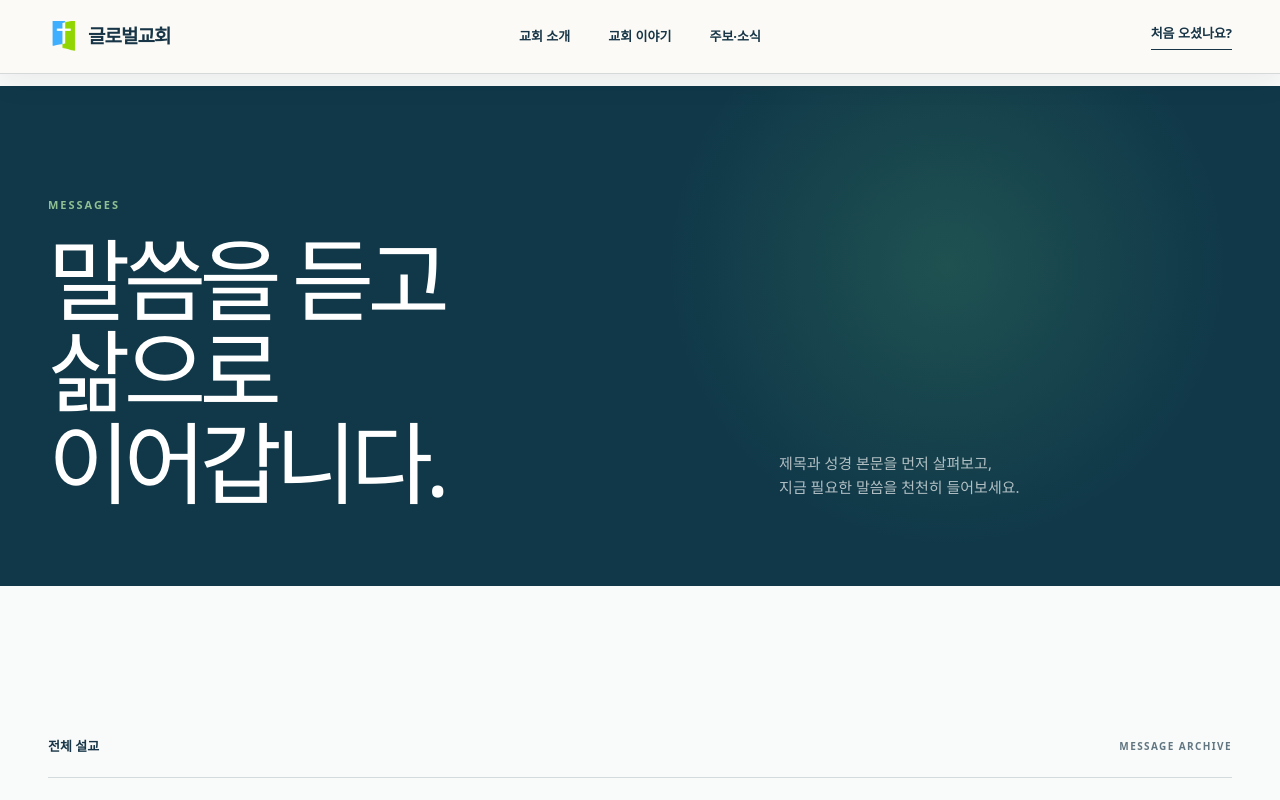
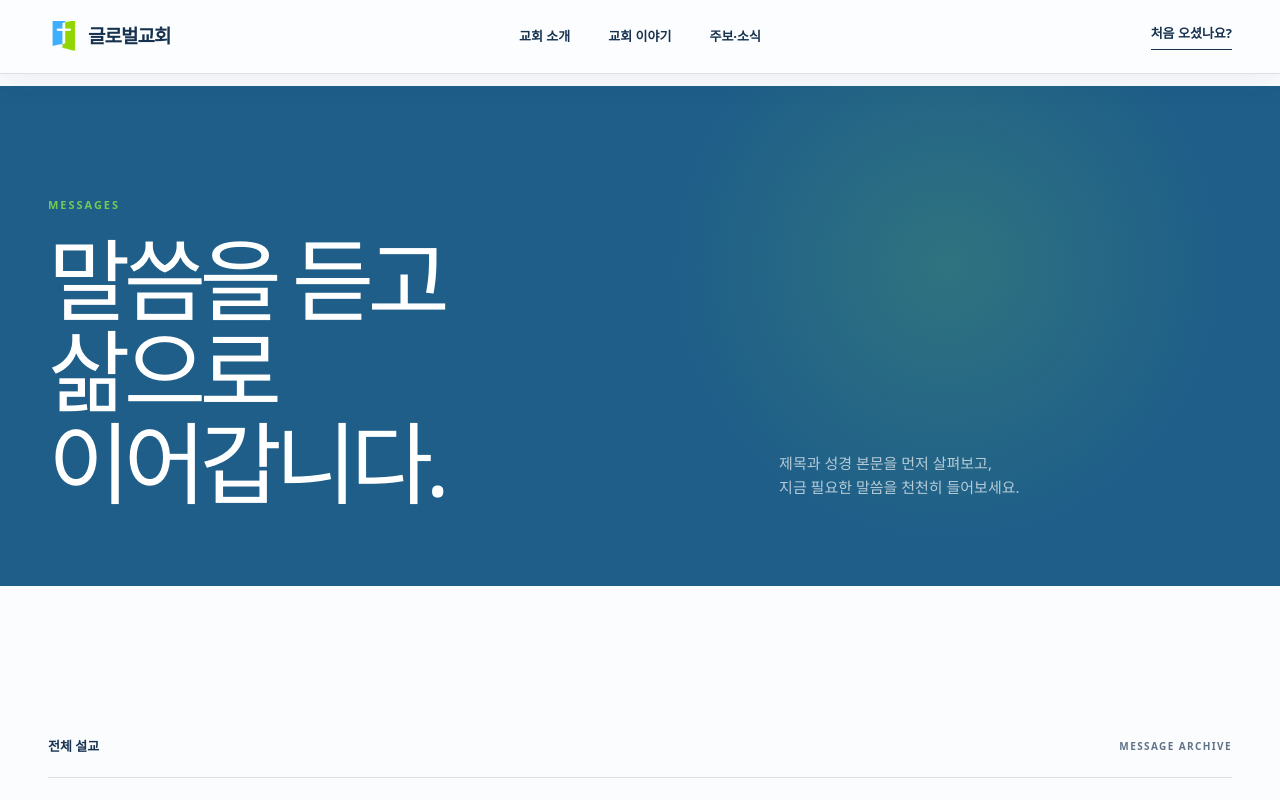
Before and after one commit to haZuny/global-church-page, a Next.js app: page /sermons in a window 1280 px wide. Shown: the top 800 px of the page. Built offline with nearby package versions, Linux system fonts and the light colour scheme; no server answers.

Commit message:
feat: 밝은 블루 중심으로 브랜드 팔레트를 조정
공개 페이지의 기본 배경을 밝은 청회색으로 전환하고 로고 파랑을 주요 행동 색으로 사용한다.

초록은 보조 강조색으로 제한해 밝고 현대적인 인상을 유지한다.

```diff
--- a/app/globals.scss
+++ b/app/globals.scss
@@ -1,5 +1,5 @@
-:root { --ink:#173546; --forest:#15576b; --forest-light:#317d8d; --sage:#8fbf92; --cream:#edf4f2; --paper:#f9fbfa; --sand:#d8e7e1; --white:#fff; --line:rgba(23,53,70,.16); --muted:#627681; --shell:min(1240px,calc(100vw - 48px)); --media-preview-ratio:16 / 10; --media-card-ratio:4 / 3; --media-portrait-ratio:4 / 5; --media-document-ratio:4 / 5; --media-detail-ratio:4 / 3; --serif:"Iowan Old Style","AppleMyungjo","Noto Serif KR",Georgia,serif; --sans:Pretendard,"Apple SD Gothic Neo","Noto Sans KR",system-ui,sans-serif; }
+:root { --ink:#16324f; --forest:#237fb8; --forest-light:#2d98c9; --sage:#72c95a; --cream:#edf6fa; --paper:#fbfcfe; --sand:#dbeaf1; --white:#fff; --line:rgba(22,50,79,.14); --muted:#607387; --shell:min(1240px,calc(100vw - 48px)); --media-preview-ratio:16 / 10; --media-card-ratio:4 / 3; --media-portrait-ratio:4 / 5; --media-document-ratio:4 / 5; --media-detail-ratio:4 / 3; --serif:"Iowan Old Style","AppleMyungjo","Noto Serif KR",Georgia,serif; --sans:Pretendard,"Apple SD Gothic Neo","Noto Sans KR",system-ui,sans-serif; }
 * { box-sizing:border-box; } html { scroll-behavior:smooth; } body { margin:0; overflow-x:clip; background:var(--paper); color:var(--ink); font-family:var(--sans); line-height:1.65; word-break:keep-all; } a { color:inherit; text-decoration:none; } button,input,select,textarea { font:inherit; } img { display:block; max-width:100%; } h1,h2,h3,p { margin:0; }
 :where(a,button,input,select,textarea):focus-visible { outline:3px solid #3ca9d7; outline-offset:4px; } [id] { scroll-margin-top:96px; }
 .page-shell { width:var(--shell); margin-inline:auto; }.skip-link { position:fixed; z-index:200; top:12px; left:12px; transform:translateY(-180%); padding:10px 16px; background:var(--white); color:var(--ink); border-radius:4px; }.skip-link:focus { transform:translateY(0); outline:3px solid #3ca9d7; }.sr-only { position:absolute; width:1px; height:1px; padding:0; margin:-1px; overflow:hidden; clip:rect(0,0,0,0); white-space:nowrap; border:0; }
-.eyebrow { color:var(--forest-light); font-size:.72rem; font-weight:700; letter-spacing:.16em; }.section-title { margin-top:16px; font-family:var(--serif); font-size:clamp(2.35rem,5vw,4.5rem); font-weight:400; letter-spacing:-.06em; line-height:1.15; }.button { display:inline-flex; align-items:center; justify-content:center; min-height:52px; padding:0 24px; border:1px solid transparent; border-radius:999px; background:var(--forest); color:var(--white); font-weight:700; transition:transform .18s ease,background-color .18s ease; }.button:hover { transform:translateY(-2px); background:#0f455a; }.button--light { background:var(--cream); color:var(--forest); }.page-intro { padding:164px 0 88px; background:var(--cream); }.page-intro p:last-child { max-width:650px; margin-top:24px; color:var(--muted); }.content-section { padding:88px 0 120px; }.placeholder { padding:36px; border:1px solid var(--line); border-radius:18px; background:var(--white); } @media (min-width:800px) { :root { --shell:min(1240px,calc(100vw - 96px)); } }
+.eyebrow { color:var(--forest-light); font-size:.72rem; font-weight:700; letter-spacing:.16em; }.section-title { margin-top:16px; font-family:var(--serif); font-size:clamp(2.35rem,5vw,4.5rem); font-weight:400; letter-spacing:-.06em; line-height:1.15; }.button { display:inline-flex; align-items:center; justify-content:center; min-height:52px; padding:0 24px; border:1px solid transparent; border-radius:999px; background:var(--forest); color:var(--white); font-weight:700; transition:transform .18s ease,background-color .18s ease; }.button:hover { transform:translateY(-2px); background:#176b9e; }.button--light { background:var(--cream); color:var(--forest); }.page-intro { padding:164px 0 88px; background:var(--cream); }.page-intro p:last-child { max-width:650px; margin-top:24px; color:var(--muted); }.content-section { padding:88px 0 120px; }.placeholder { padding:36px; border:1px solid var(--line); border-radius:18px; background:var(--white); } @media (min-width:800px) { :root { --shell:min(1240px,calc(100vw - 96px)); } }
--- a/components/site-chrome/site-chrome.module.scss
+++ b/components/site-chrome/site-chrome.module.scss
@@ -9,7 +9,7 @@
 .home :global(.home-page > .hero) { order:1; }
 .home :global(.home-page > .home-updates--stories) { order:2; }
 .home :global(.home-page > .worship) { order:3; }
-.home :global(.home-page > .home-updates--news) { order:4; background:#dfece8; }
+.home :global(.home-page > .home-updates--news) { order:4; background:#eaf4f8; }
 .home :global(.home-page > .location) { order:5; }
 .home :global(.hero) { position:relative; min-height:var(--home-panel-height); height:var(--home-panel-height); max-height:none; overflow:hidden; background:var(--forest); color:var(--white); }
 .home :global(.home-updates) { display:flex; align-items:center; }
@@ -41,7 +41,7 @@
 }
 .home :global(.hero__image), .home :global(.hero__veil) { position:absolute; inset:0; width:100%; height:100%; }
 .home :global(.hero__image) { object-fit:cover; object-position:center 38%; animation:hero-arrive 1.4s cubic-bezier(.22,1,.36,1) both; }
-.home :global(.hero__veil) { background:linear-gradient(90deg,rgba(10,46,62,.88) 0%,rgba(10,46,62,.58) 34%,rgba(10,46,62,.05) 68%),linear-gradient(0deg,rgba(8,36,51,.46) 0%,transparent 36%); }
+.home :global(.hero__veil) { background:linear-gradient(90deg,rgba(12,43,70,.80) 0%,rgba(12,43,70,.48) 34%,rgba(12,43,70,.03) 68%),linear-gradient(0deg,rgba(9,33,55,.40) 0%,transparent 36%); }
 .home :global(.hero__content) { position:relative; z-index:2; display:flex; flex-direction:column; justify-content:center; height:100%; padding-bottom:50px; }
 .home :global(.hero__eyebrow) { color:rgba(255,255,255,.72); opacity:1; }
 .home :global(.hero h1) { max-width:760px; font-family:var(--serif); font-size:clamp(58px,6.1vw,94px); font-weight:400; letter-spacing:-.07em; line-height:1.06; text-wrap:balance; opacity:1; animation:none; }
@@ -96,14 +96,14 @@
 .stories :global(.archive-filter-empty), .news :global(.archive-filter-empty) { text-align:center; }
 .stories :global(.archive-filter-reset), .news :global(.archive-filter-reset) { display:inline-flex; gap:10px; margin-top:22px; padding-bottom:4px; border-bottom:1px solid var(--ink); color:var(--ink); font-size:14px; font-weight:700; }
 
-.about :global(.archive-bridge), .stories :global(.archive-bridge), .news :global(.archive-bridge) { padding-block:68px; background:#e5efec; }
+.about :global(.archive-bridge), .stories :global(.archive-bridge), .news :global(.archive-bridge) { padding-block:68px; background:#edf6fa; }
 .about :global(.archive-bridge .page-shell), .stories :global(.archive-bridge .page-shell), .news :global(.archive-bridge .page-shell) { display:flex; align-items:center; justify-content:space-between; }
 .about :global(.archive-bridge p), .stories :global(.archive-bridge p), .news :global(.archive-bridge p) { color:var(--muted); font-size:14px; }
 .about :global(.archive-bridge a), .stories :global(.archive-bridge a), .news :global(.archive-bridge a) { font-family:var(--serif); font-size:28px; font-weight:600; letter-spacing:-.04em; }
 .about :global(.archive-bridge a span), .stories :global(.archive-bridge a span), .news :global(.archive-bridge a span) { margin-left:18px; }
 
 .stories :global(.detail-hero), .sermons :global(.detail-hero) { background:var(--cream); }
-.news :global(.detail-hero--bulletin) { background:#e5efec; }
+.news :global(.detail-hero--bulletin) { background:#edf6fa; }
 .stories :global(.detail-hero__inner), .news :global(.detail-hero__inner), .sermons :global(.detail-hero__inner) { max-width:1040px; padding-block:72px 86px; }
 .stories :global(.detail-back), .news :global(.detail-back), .sermons :global(.detail-back) { display:inline-flex; align-items:center; gap:10px; margin-bottom:74px; color:var(--muted); font-size:13px; font-weight:700; }
 .stories :global(.detail-back:hover), .news :global(.detail-back:hover), .sermons :global(.detail-back:hover) { color:var(--ink); }
@@ -145,7 +145,7 @@
 .news :global(.resource-downloads a), .news :global(.resource-images div > a) { display:inline-flex; flex:none; gap:10px; padding-bottom:3px; border-bottom:1px solid var(--ink); color:var(--ink); font-size:13px; font-weight:700; }
 .news :global(.resource-images) { display:grid; grid-template-columns:repeat(2,minmax(0,1fr)); gap:28px; margin-top:42px; }
 .news :global(.resource-images article) { overflow:hidden; border:1px solid var(--line); background:var(--cream); }
-.news :global(.resource-images__preview) { position:relative; display:block; overflow:hidden; aspect-ratio:var(--media-card-ratio); background:#e5efec; }
+.news :global(.resource-images__preview) { position:relative; display:block; overflow:hidden; aspect-ratio:var(--media-card-ratio); background:#edf6fa; }
 .news :global(.resource-images__preview img) { width:100%; height:100%; object-fit:cover; transition:transform .3s ease; }
 .news :global(.resource-images__preview:hover img) { transform:scale(1.03); }
 .news :global(.resource-images__preview span) { position:absolute; right:14px; bottom:12px; padding:7px 9px; background:rgba(25,33,29,.78); color:var(--white); font-size:11px; font-weight:700; }
@@ -153,10 +153,10 @@
 .news :global(.resource-images div > a) { margin-top:18px; }
 
 .stories :global(.archive-hero), .news :global(.archive-hero), .sermons :global(.archive-hero), .worship :global(.archive-hero) { display:flex; min-height:500px; color:var(--white); }
-.stories :global(.archive-hero--stories) { background:radial-gradient(circle at 83% 14%,rgba(100,197,118,.2),transparent 27%),var(--forest); }
-.news :global(.archive-hero--news) { background:linear-gradient(125deg,transparent 53%,rgba(255,255,255,.07) 53% 54%,transparent 54%),#16475a; }
-.sermons :global(.archive-hero--sermons) { background:radial-gradient(circle at 74% 36%,rgba(100,197,118,.18),transparent 28%),#103849; }
-.worship :global(.archive-hero--worship) { background:linear-gradient(125deg,transparent 53%,rgba(255,255,255,.07) 53% 54%,transparent 54%),#15576b; }
+.stories :global(.archive-hero--stories) { background:radial-gradient(circle at 83% 14%,rgba(114,201,90,.22),transparent 27%),var(--forest); }
+.news :global(.archive-hero--news) { background:linear-gradient(125deg,transparent 53%,rgba(255,255,255,.12) 53% 54%,transparent 54%),#237fb8; }
+.sermons :global(.archive-hero--sermons) { background:radial-gradient(circle at 74% 36%,rgba(114,201,90,.20),transparent 28%),#1e5e89; }
+.worship :global(.archive-hero--worship) { background:linear-gradient(125deg,transparent 53%,rgba(255,255,255,.12) 53% 54%,transparent 54%),#267eaf; }
 .stories :global(.archive-hero__inner), .news :global(.archive-hero__inner), .sermons :global(.archive-hero__inner), .worship :global(.archive-hero__inner) { display:grid; grid-template-columns:1.15fr .85fr; gap:10%; align-items:end; padding-block:94px 78px; }
 .stories :global(.archive-hero .eyebrow), .news :global(.archive-hero .eyebrow), .sermons :global(.archive-hero .eyebrow), .worship :global(.archive-hero .eyebrow) { color:var(--sage); }
 .stories :global(.archive-hero h1), .news :global(.archive-hero h1), .sermons :global(.archive-hero h1), .worship :global(.archive-hero h1) { font-family:var(--serif); font-size:clamp(62px,7vw,96px); font-weight:400; letter-spacing:-.075em; line-height:1.02; }
--- a/components/site-footer/site-footer.module.scss
+++ b/components/site-footer/site-footer.module.scss
@@ -1,6 +1,6 @@
 .footer {
   padding: 68px 0 32px;
-  background: #102d3c;
+  background: #16324f;
   color: var(--white);
 }
 
--- a/components/site-header/site-header.module.scss
+++ b/components/site-header/site-header.module.scss
@@ -1,7 +1,7 @@
 .header { position:fixed; top:0; left:0; z-index:100; display:grid; grid-template-columns:1fr auto 1fr; align-items:center; width:100%; height:86px; padding-inline:48px; border-bottom:1px solid rgba(255,255,255,.24); color:var(--white); transition:background-color 240ms ease,color 240ms ease,height 240ms ease,box-shadow 240ms ease; }
-.solid,.scrolled,.menuOpen { height:74px; background:rgba(251,250,246,.94); box-shadow:0 8px 30px rgba(21,31,26,.07); color:var(--ink); backdrop-filter:blur(14px); }
-.solid { border-bottom-color:var(--line); background:rgba(251,250,246,.96); }.menuOpen { backdrop-filter:none; }
+.solid,.scrolled,.menuOpen { height:74px; background:rgba(251,253,255,.94); box-shadow:0 8px 30px rgba(22,50,79,.07); color:var(--ink); backdrop-filter:blur(14px); }
+.solid { border-bottom-color:var(--line); background:rgba(251,253,255,.96); }.menuOpen { backdrop-filter:none; }
 .brand { display:inline-flex; align-items:center; width:fit-content; font-family:var(--serif); font-size:19px; font-weight:600; letter-spacing:-.05em; }.mark { display:inline-block; flex:none; width:30px; height:32px; margin-right:10px; background:url("../../assets/images/logo1.png") center / 84px no-repeat; }
 .desktopNav { display:flex; gap:38px; font-size:13px; font-weight:600; }.desktopNav a { position:relative; padding-block:10px; }.desktopNav a::after { position:absolute; bottom:4px; left:0; width:100%; height:1px; transform:scaleX(0); transform-origin:right; background:currentColor; content:""; transition:transform 200ms ease; }.desktopNav a:hover::after,.current::after { transform:scaleX(1); transform-origin:left; }
 .cta { justify-self:end; padding-bottom:4px; border-bottom:1px solid currentColor; font-size:13px; font-weight:700; }.menuToggle,.mobileMenu { display:none; }
-@media (max-width:780px) { .header,.scrolled,.menuOpen { grid-template-columns:1fr auto; height:68px; padding-inline:20px; }.desktopNav,.cta { display:none; }.brand { font-size:17px; }.mark { width:27px; height:30px; margin-right:8px; background-size:78px; }.menuToggle { position:absolute; top:14px; right:12px; z-index:103; display:grid; gap:6px; width:40px; height:40px; padding:11px 8px; border:0; border-radius:50%; background:var(--ink); color:var(--white); cursor:pointer; }.header:not(.solid):not(.scrolled):not(.menuOpen) .menuToggle { background:rgba(255,255,255,.14); }.menuToggle span { display:block; width:24px; height:1px; background:currentColor; transition:transform 180ms ease; }.menuToggle[aria-expanded="true"] span:first-child { transform:translateY(3.5px) rotate(45deg); }.menuToggle[aria-expanded="true"] span:last-child { transform:translateY(-3.5px) rotate(-45deg); }.mobileMenu { position:fixed; top:68px; right:0; left:0; z-index:101; display:flex; flex-direction:column; padding:14px 22px 22px; background:rgba(251,250,246,.99); color:var(--ink); box-shadow:0 18px 48px rgba(21,31,26,.16); backdrop-filter:blur(18px); }.mobileMenu[hidden] { display:none; }.mobileMenu nav { display:flex; flex-direction:column; }.mobileMenu nav a { padding:13px 2px; border-bottom:1px solid var(--line); font-size:16px; font-weight:600; letter-spacing:-.03em; line-height:1.3; }.mobileMenu > p { margin-top:18px; color:var(--muted); font-size:11px; line-height:1.6; } }
+@media (max-width:780px) { .header,.scrolled,.menuOpen { grid-template-columns:1fr auto; height:68px; padding-inline:20px; }.desktopNav,.cta { display:none; }.brand { font-size:17px; }.mark { width:27px; height:30px; margin-right:8px; background-size:78px; }.menuToggle { position:absolute; top:14px; right:12px; z-index:103; display:grid; gap:6px; width:40px; height:40px; padding:11px 8px; border:0; border-radius:50%; background:var(--ink); color:var(--white); cursor:pointer; }.header:not(.solid):not(.scrolled):not(.menuOpen) .menuToggle { background:rgba(255,255,255,.14); }.menuToggle span { display:block; width:24px; height:1px; background:currentColor; transition:transform 180ms ease; }.menuToggle[aria-expanded="true"] span:first-child { transform:translateY(3.5px) rotate(45deg); }.menuToggle[aria-expanded="true"] span:last-child { transform:translateY(-3.5px) rotate(-45deg); }.mobileMenu { position:fixed; top:68px; right:0; left:0; z-index:101; display:flex; flex-direction:column; padding:14px 22px 22px; background:rgba(251,253,255,.99); color:var(--ink); box-shadow:0 18px 48px rgba(22,50,79,.16); backdrop-filter:blur(18px); }.mobileMenu[hidden] { display:none; }.mobileMenu nav { display:flex; flex-direction:column; }.mobileMenu nav a { padding:13px 2px; border-bottom:1px solid var(--line); font-size:16px; font-weight:600; letter-spacing:-.03em; line-height:1.3; }.mobileMenu > p { margin-top:18px; color:var(--muted); font-size:11px; line-height:1.6; } }
--- a/styles.css
+++ b/styles.css
@@ -1,14 +1,14 @@
 :root {
-  --ink: #173546;
-  --forest: #15576b;
-  --forest-light: #317d8d;
-  --sage: #8fbf92;
-  --cream: #edf4f2;
-  --paper: #f9fbfa;
-  --sand: #d8e7e1;
+  --ink: #16324f;
+  --forest: #237fb8;
+  --forest-light: #2d98c9;
+  --sage: #72c95a;
+  --cream: #edf6fa;
+  --paper: #fbfcfe;
+  --sand: #dbeaf1;
   --white: #ffffff;
-  --line: rgba(23, 53, 70, 0.16);
-  --muted: #627681;
+  --line: rgba(22, 50, 79, 0.14);
+  --muted: #607387;
   --shell: min(1240px, calc(100vw - 96px));
   --serif: "Iowan Old Style", "AppleMyungjo", "Noto Serif KR", Georgia, serif;
   --sans: Pretendard, "Apple SD Gothic Neo", "Noto Sans KR", system-ui, sans-serif;
```
